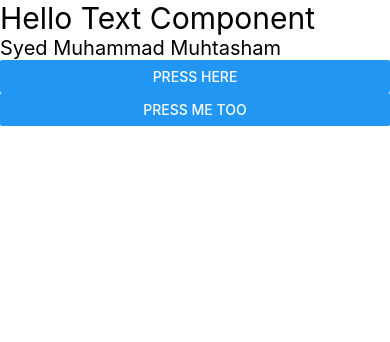
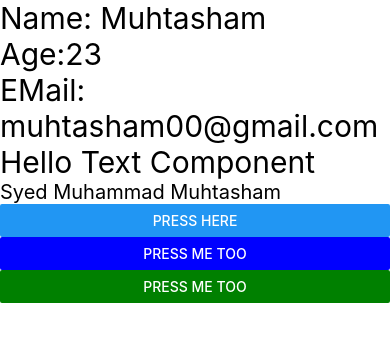
Before and after one commit to Smuhtasham/jApp, a React Native app: screen / in a window 390 px wide. Shown: the top 342 px of the page. Built offline with nearby package versions, Linux system fonts and the light colour scheme.

Commit message:
Component call & Button and onpress event

```diff
--- a/App.js
+++ b/App.js
@@ -1,13 +1,23 @@
 import {View, Text, Button} from 'react-native';
 import React from 'react';
+import UserData from './Components/UserData';
 
 export default function App() {
+const fruit =(val)=>{
+  console.warn(val)
+}
+
   return (
     <View>
+      {/* Functional Component Call */}
+      <UserData />
       <Text style={{fontSize: 30}}>Hello Text Component</Text>
       <Text style={{fontSize: 20}}>Syed Muhammad Muhtasham</Text>
       <Button title="Press here"></Button>
-      <Button title="Press Me too"></Button>
+
+      <Button title="Press Me too" color={'blue'} onPress={()=>fruit("Hello")}/>
+      <Button title="Press Me too" color={'green'} onPress={fruit}/>
+
     </View>
   );
 }
--- /dev/null
+++ b/Components/UserData.js
@@ -0,0 +1,14 @@
+import { View, Text } from 'react-native'
+import React from 'react'
+
+const UserData = () => {
+    return (
+      <View>
+        <Text style={{fontSize: 30}}>Name: Muhtasham</Text>
+        <Text style={{fontSize: 30}}>Age:23</Text>
+        <Text style={{fontSize: 30}}>EMail: muhtasham00@gmail.com</Text>
+      </View>
+    );
+  };
+
+  export default UserData;
```
